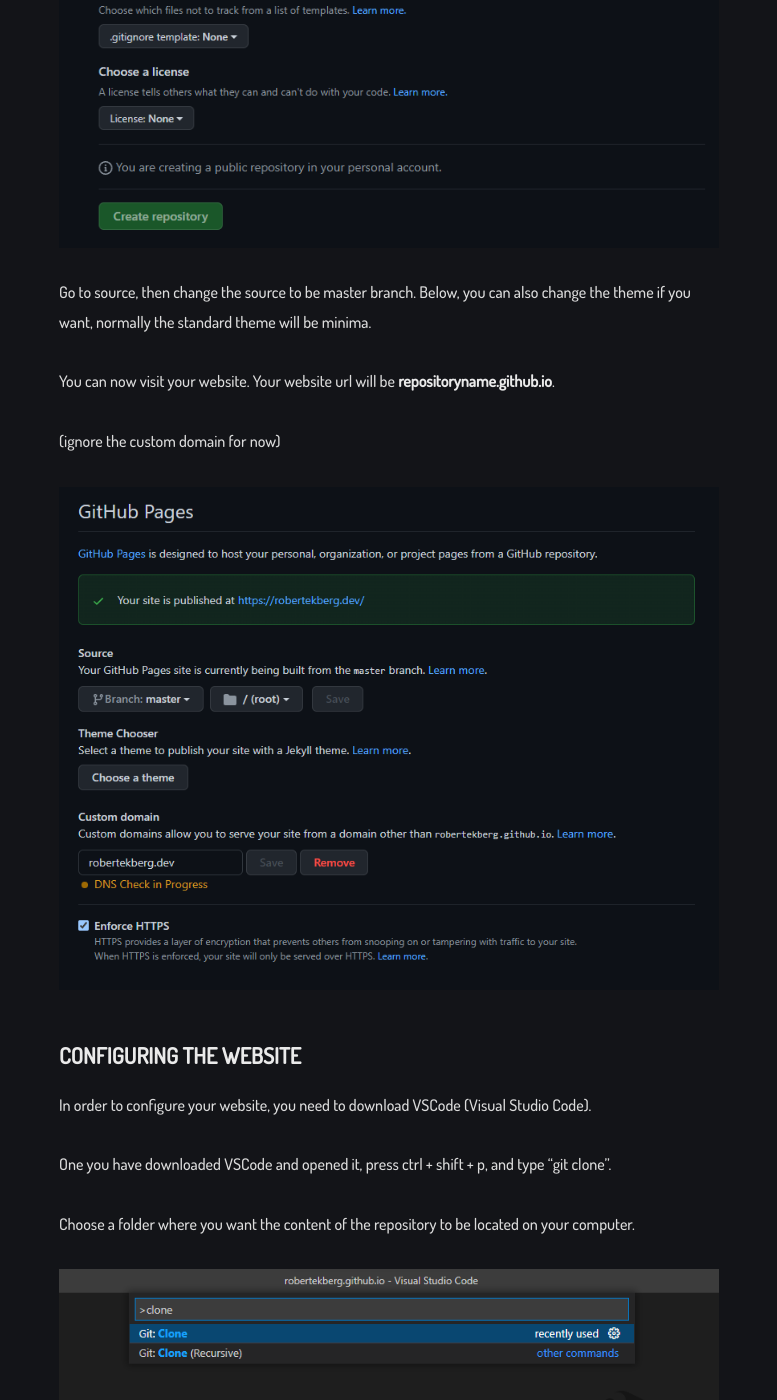
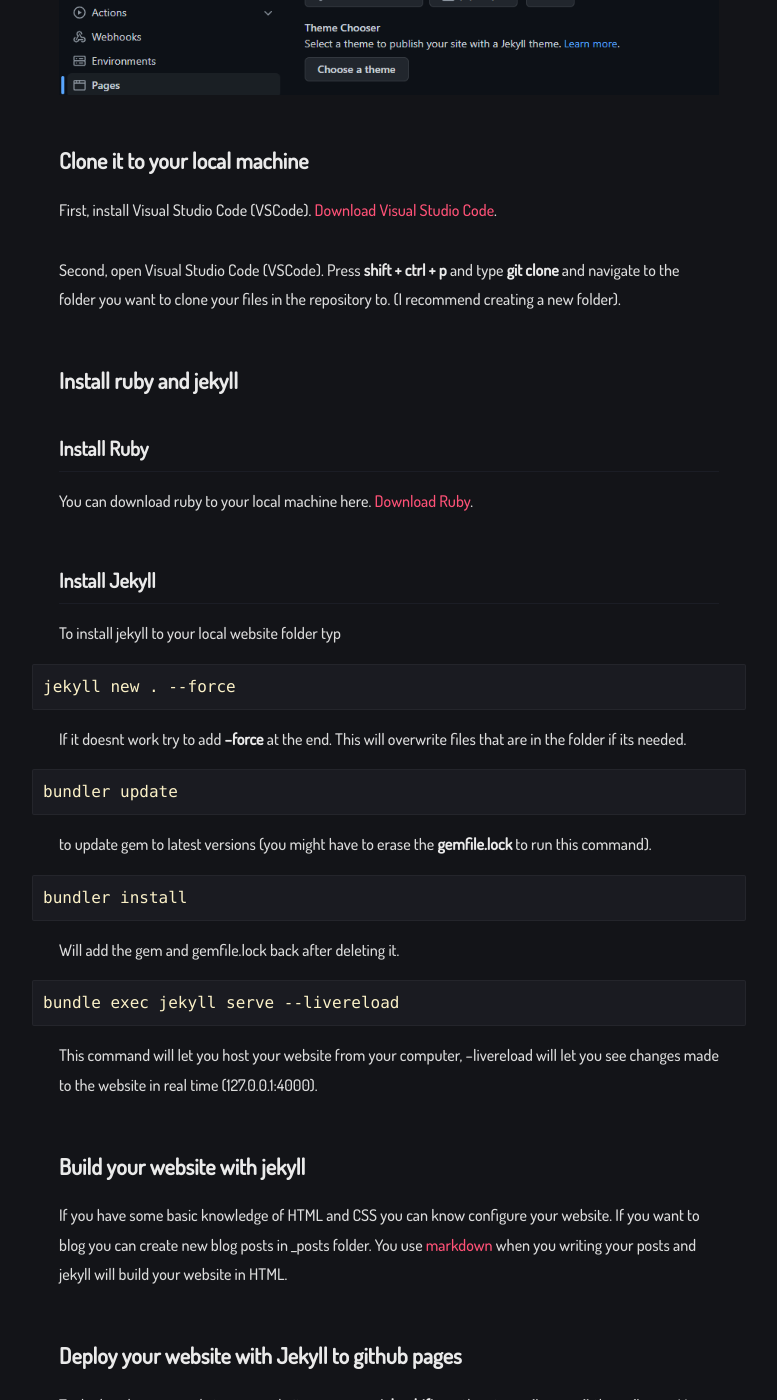
Before and after one commit to RobertEkberg/robertekberg.github.io, a Jekyll site: the page built from _posts/How-i-created-this-website/2020-06-19-how-i-created-this-website.md, in a window 1280 px wide and 1400 px high, scrolled down 1243 px. Shown: the whole window, without its empty margins (251-1028 px from the left). Built offline with Jekyll 4.4.1, drawn with Linux system fonts in a browser that asks for light colours; some web fonts are replaced; some of the changed text lies outside the part shown.

Commit message:
How i created my github page website

````diff
--- a/_data/menus.yml
+++ b/_data/menus.yml
@@ -11,6 +11,6 @@
   external: false # set true if you using external link, see below
 
  #Example:
-- title: 🇬🇭
+- title: github
   url: https://github.com/RobertEkberg
   external: true
--- a/_posts/How-i-created-this-website/2020-06-19-how-i-created-this-website.md
+++ b/_posts/How-i-created-this-website/2020-06-19-how-i-created-this-website.md
@@ -4,55 +4,70 @@
 modified: 2022-06-19 18:49:47 +07:00
 tags: [ruby, jekyll, github, website development]
 description: Here you can read how i created my own blog with github pages, jekyll, and ruby.
-image: assets/img/repository-github-pages-jekyll.png
 ---
 
-If you want to create a github pages website you need to have ruby and jekyll installed (I created my website on windows).
+## Introduction
 
-## SETTING UP THE REPOSITORY
+I have for a long time been thinking of having my own website posting things I learn and want others to learn. I’m not a developer so I didn't want to create anything complicated.
 
-Choose your repository name where you will have your github pages website.
-Press create repository then go to repository settings.
+I found another blogger who created their blog with github pages, ruby and jekyll, so i gave it a try. I can tell you right now I love it!. It’s the perfect way if you have a little knowledge of HTML and CSS.
 
-<img src="{{site.baseurl}}../assets/img/repository-github-pages-jekyll.png">
+This is how you do it.
 
-Go to source, then change the source to be master branch. Below, you can also change the theme if you want, normally the standard theme will be minima.
+## Create a git repository on github.com
 
-You can now visit your website. Your website url will be **repositoryname.github.io**.
+Create an account on github if you dont already have one [github.com](https://github.com/). Once you have created your account you need to make a new repository.
 
-(ignore the custom domain for now)
+Name the repository the same name you have on github. For example my name is “RobertEkberg” so my repository name would be robertekberg.github.io.
 
-<img src="{{site.baseurl}}../assets/img/repository-settings.png">
+<img src="{{site.baseurl}}../assets/img/create-repository.png">
 
-## CONFIGURING THE WEBSITE
+When you have created your repository, find repository settings, then go to pages, and change source to **branch: master**.
 
-In order to configure your website, you need to download VSCode (Visual Studio Code).
+<img src="{{site.baseurl}}../assets/img/repository-settings-pages-master-branch.png">
 
-One you have downloaded VSCode and opened it, press ctrl + shift + p, and type “git clone”.
 
-Choose a folder where you want the content of the repository to be located on your computer.
+## Clone it to your local machine
 
-<img src="{{site.baseurl}}../assets/img/vscode-clone.png">
+First, install Visual Studio Code (VSCode). [Download Visual Studio Code](https://code.visualstudio.com/).
 
-Open a new terminal and type the command
+Second, open Visual Studio Code (VSCode). Press **shift + ctrl + p** and type **git clone** and navigate to the folder you want to clone your files in the repository to. (I recommend creating a new folder).
+
+## Install ruby and jekyll
+
+### Install Ruby
+
+You can download ruby to your local machine here. [Download Ruby](https://www.ruby-lang.org/en/downloads/).
+
+### Install Jekyll
+
+To install jekyll to your local website folder typ
 
 ```
-Jekyll new . -–force
+jekyll new . --force
 ```
 
-(this will install jekyll library to the folder)
+If it doesnt work try to add **--force** at the end. This will overwrite files that are in the folder if its needed.
 
 ```
-bundle exec jekyll serve
+bundler update
 ```
+to update gem to latest versions (you might have to erase the **gemfile.lock** to run this command).
 
-(This will host your website locally)
+```
+bundler install
+```
+Will add the gem and gemfile.lock back after deleting it.
 
-You can now press ctrl + shift +
-p, and type "git commit" and you will you will upload changes you made locally on your computer to the repository.
+```
+bundle exec jekyll serve --livereload
+```
+This command will let you host your website from your computer, --livereload will let you see changes made to the website in real time (127.0.0.1:4000).
 
- <img src="{{site.baseurl}}../assets/img/vscode-commit-sync.png">
+## Build your website with jekyll
 
-Now you can edit and update your website.
+If you have some basic knowledge of HTML and CSS you can know configure your website. If you want to blog you can create new blog posts in _posts folder. You use [markdown](https://www.markdownguide.org/basic-syntax#overview) when you writing your posts and jekyll will build your website in HTML.
 
-You can create new posts by copying already existing blog posts in the _posts folder.
+## Deploy your website with Jekyll to github pages
+
+To deploy changes made to your website you press **ctrl + shift + p**, then type **git commit** then **git sync**. Your website will take a few minutes to build, but it should be update with the changes you have made.
````
Also changed, not shown: assets/img/create-repository.png (added), assets/img/repository-settings-pages-master-branch.png (added).
